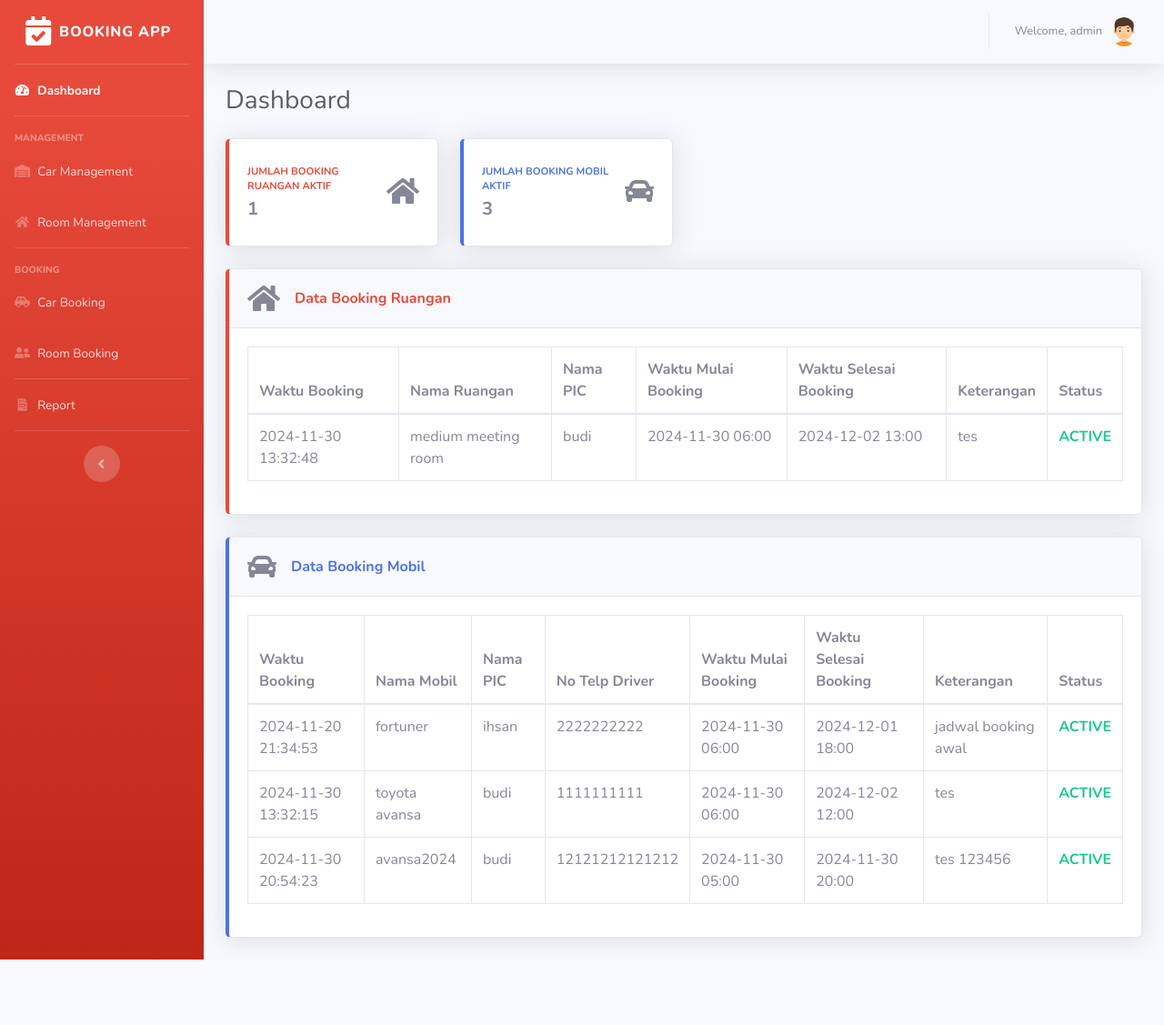
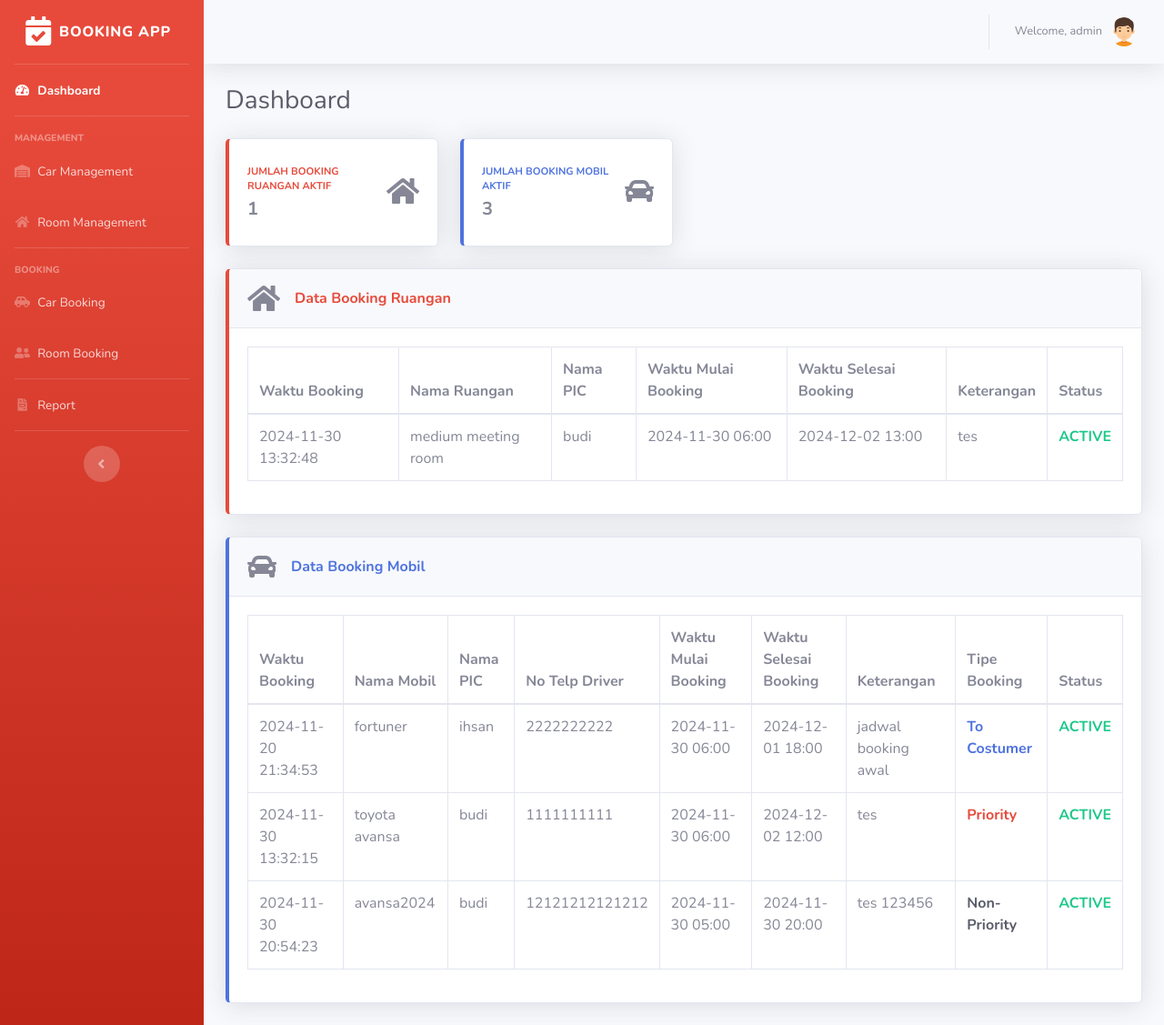
Before and after one commit to budextele/Aplikasi-booking, a Flask app: page /dashboard/ in a window 1280 px wide. Shown: the whole page at 91% size. Before the commit the page ends 1055 px from the top, so only its background shows below. Run offline with Flask 3, Linux system fonts and the light colour scheme; a user stored in the database is signed in; data comes from the database, SQL or seed files in the repository; both versions use the stored data as it was after the commit; some libraries are stand-ins or nearby versions.

Commit message:
rev 1, dashboard - add booking type for car

```diff
--- a/app.py
+++ b/app.py
@@ -126,9 +126,11 @@ def active_bookings():
             b.end_time,
             b.description,
             b.time_booking,
-            b.status
+            b.status,
+            bl.label AS booking_label
         FROM bookings b
         JOIN cars c ON b.item_id = c.id
+        LEFT JOIN bookings_label bl ON b.booking_type = bl.id
         WHERE b.item_type = 'car' AND b.end_time >= ? AND b.status = 'active'
     ''', (today,)).fetchall()
 
--- a/templates/dashboard.html
+++ b/templates/dashboard.html
@@ -150,6 +150,7 @@
                       <th>Waktu Mulai Booking</th>
                       <th>Waktu Selesai Booking</th>
                       <th>Keterangan</th>
+                      <th>Tipe Booking</th>
                       <th>Status</th>
                     </tr>
                   </thead>
@@ -245,6 +246,15 @@
             // Tentukan kelas untuk kolom status secara spesifik
             const statusClass = booking.status === 'active' ? 'text-success' :
               ''; // Warna hijau untuk "active"
+            // Tentukan kelas untuk kolom booking_label berdasarkan nilainya
+            let bookingLabelClass = '';
+            if (booking.booking_label === 'Priority') {
+              bookingLabelClass = 'text-danger'; // Merah untuk "Priority"
+            } else if (booking.booking_label === 'To Costumer') {
+              bookingLabelClass = 'text-primary'; // Biru untuk "To Costumer"
+            } else if (booking.booking_label === 'Non-Priority') {
+              bookingLabelClass = 'text-dark'; // Hitam untuk "Non-Priority"
+            }
             const row = `
           <tr>
             <td>${booking.time_booking || '-'}</td>
@@ -254,6 +264,7 @@
             <td>${formatDateTime(booking.start_time)}</td>
             <td>${formatDateTime(booking.end_time)}</td>
             <td>${booking.description || '-'}</td>
+            <td class="font-weight-bold ${bookingLabelClass}">${booking.booking_label}</td>
             <td class="font-weight-bold text-uppercase ${statusClass}">${booking.status || '-'}</td>
           </tr>
         `;
```
Also changed, not shown: instance/database.db.
